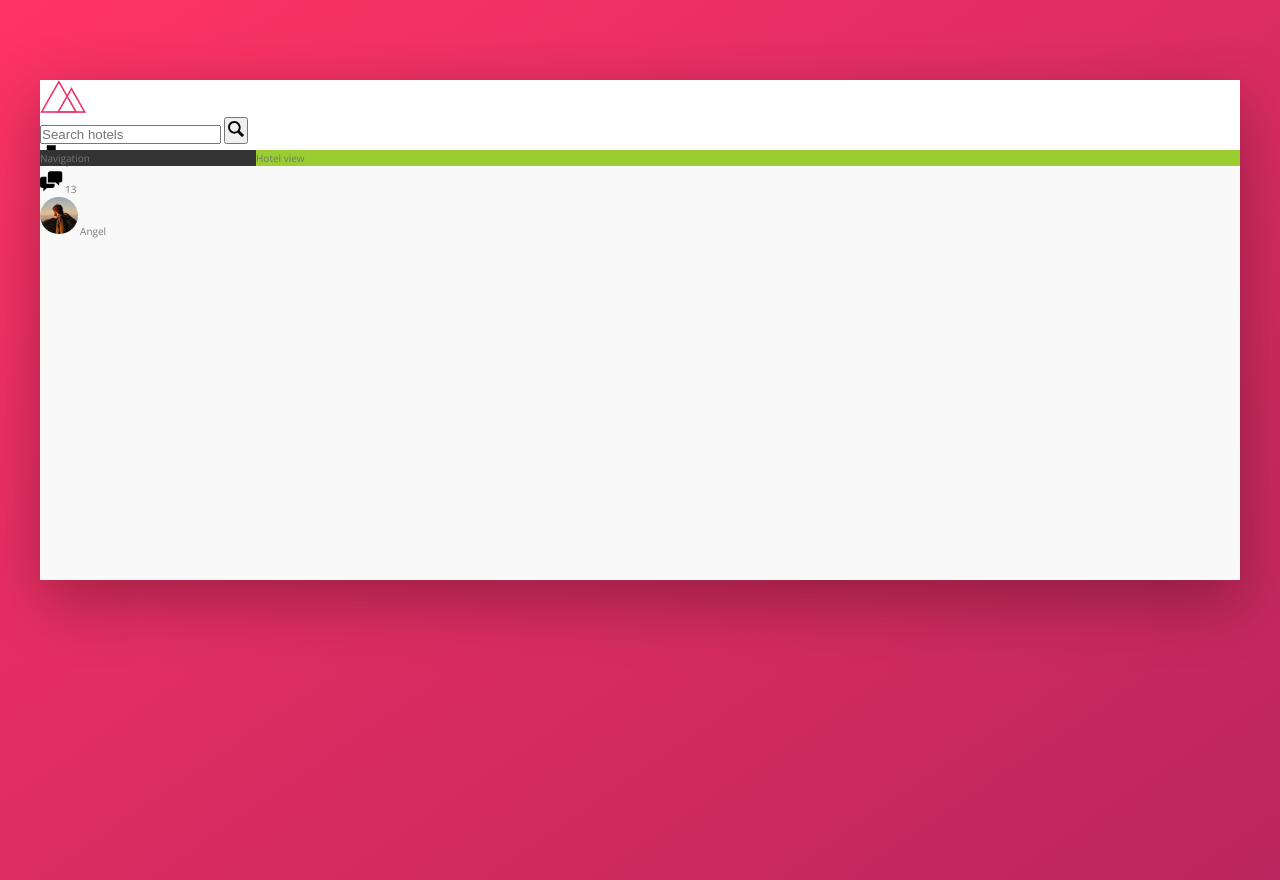
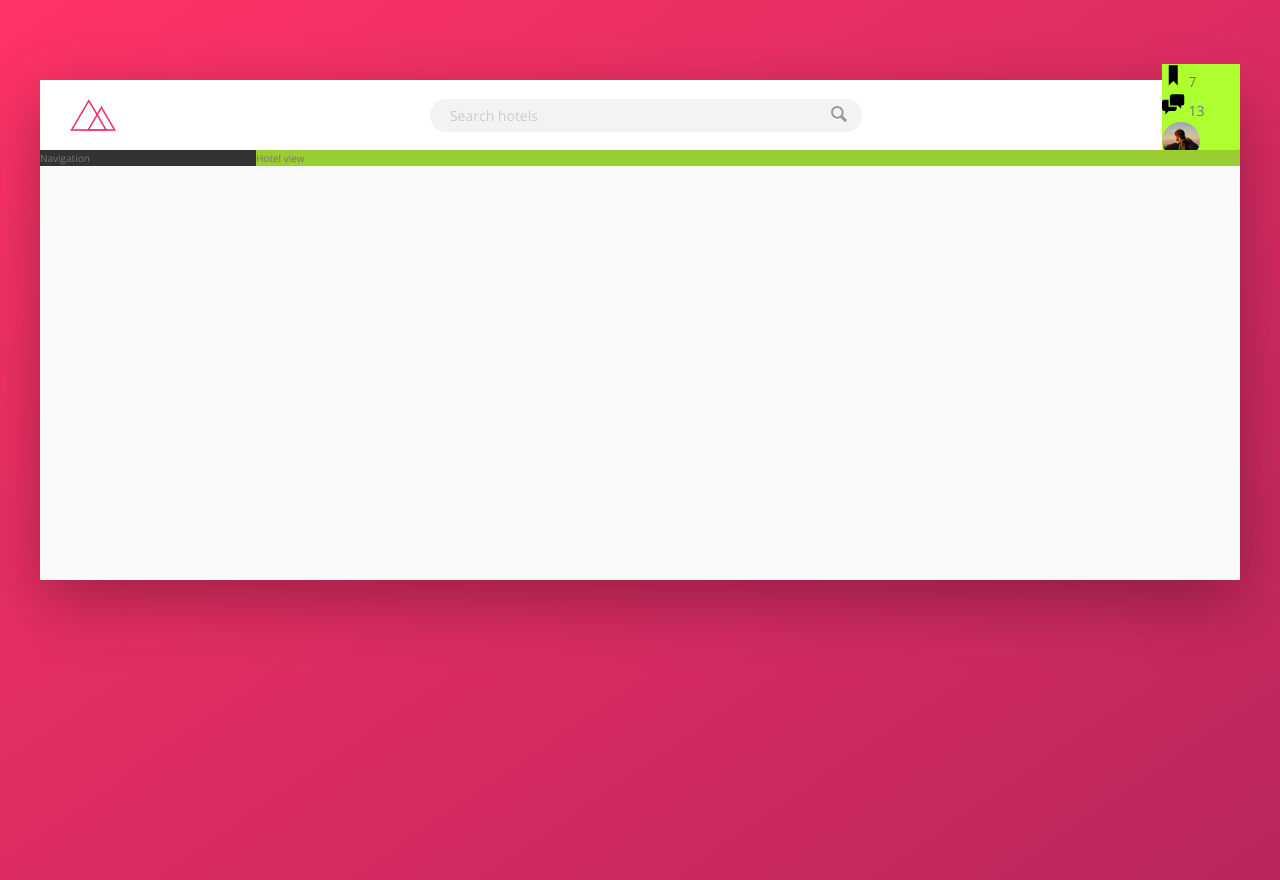
Before and after one commit to angelprzz/Trillo, a website: page index.html in a window 1280 px wide. Drawn offline with nearby package versions, Linux system fonts and the light colour scheme.

Commit message:
Building the Header - Part 2

```diff
--- a/sass/_components.scss
+++ b/sass/_components.scss
@@ -1,24 +1,68 @@
 // LOGO
 .logo {
   height: 3.25rem;
+  margin-left: 3rem;
 }
 
 // SEARCH
 .search {
-  // &__input {
-  // }
+  flex: 0 0 40%;
 
-  // &__button {
-  // }
+  display: flex;
+  align-items: center;
+  justify-content: center;
+
+  &__input {
+    font-family: inherit;
+    font-size: inherit;
+    color: inherit;
+    background-color: var(--color-grey-light-2);
+    border: none;
+    padding: 0.7rem 2rem;
+    border-radius: 100px;
+    width: 90%;
+    transition: all 0.2s;
+    margin-right: -3.25rem;
+
+    &:focus {
+      outline: none;
+      width: 100%;
+      background-color: var(--color-grey-light-3);
+    }
+
+    &::-webkit-input-placeholder {
+      font-weight: 100;
+      color: var(--color-grey-light-4);
+    }
+  }
+
+  &__input:focus + &__button {
+    background-color: var(--color-grey-light-3);
+  }
+
+  &__button {
+    border: none;
+    background-color: var(--color-grey-light-2);
+
+    &:focus {
+      outline: none;
+    }
+
+    &:active {
+      transform: translateY(2px);
+    }
+  }
 
   &__icon {
     height: 2rem;
     width: 2rem;
+    fill: var(--color-grey-dark-3);
   }
 }
 
 //USER NAVIGATION
 .user-nav {
+  background-color: greenyellow;
   // &__icon-box {
   // }
 
--- a/sass/_layout.scss
+++ b/sass/_layout.scss
@@ -8,9 +8,14 @@
 }
 
 .header {
+  font-size: 1.4rem;
   height: 7rem;
   background-color: #fff;
   border-bottom: var(--color-grey-light-2);
+
+  display: flex;
+  justify-content: space-between;
+  align-items: center;
 }
 
 .content {
```
Also changed, not shown: css/style.css.
